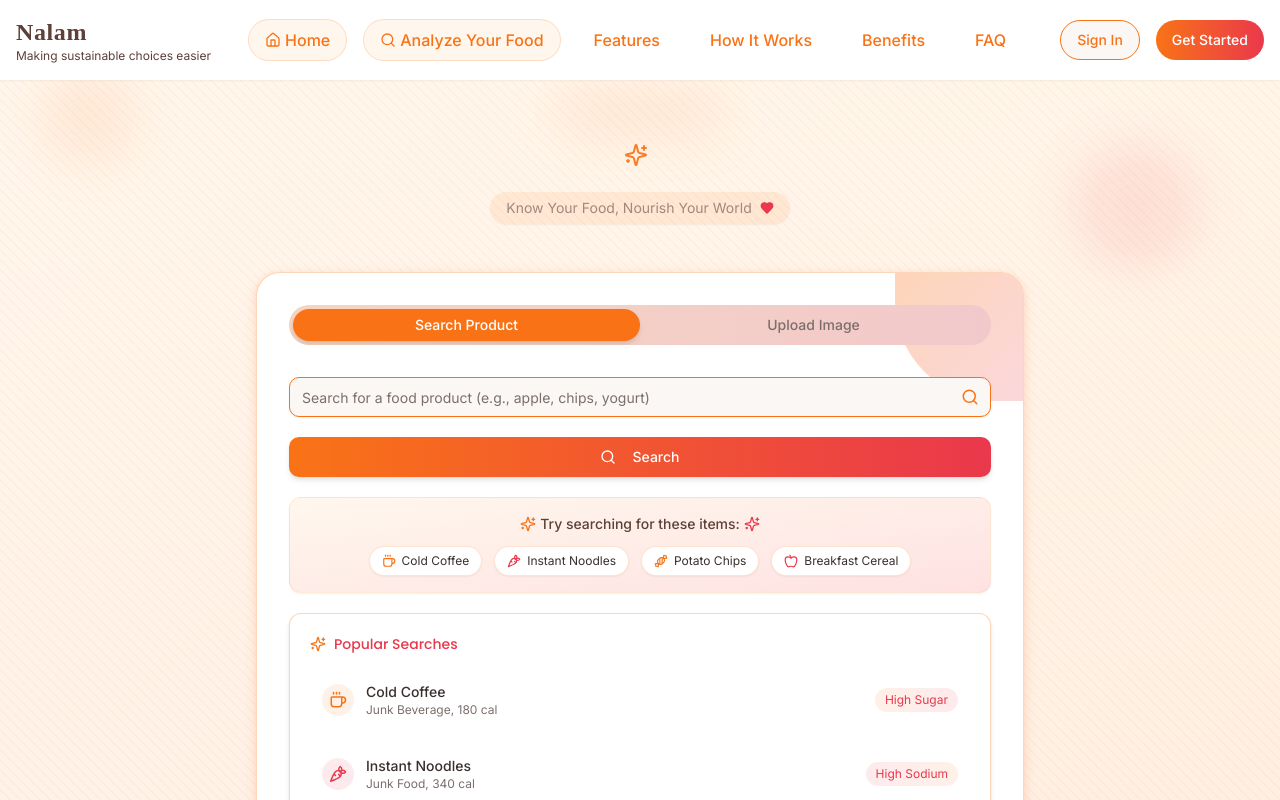
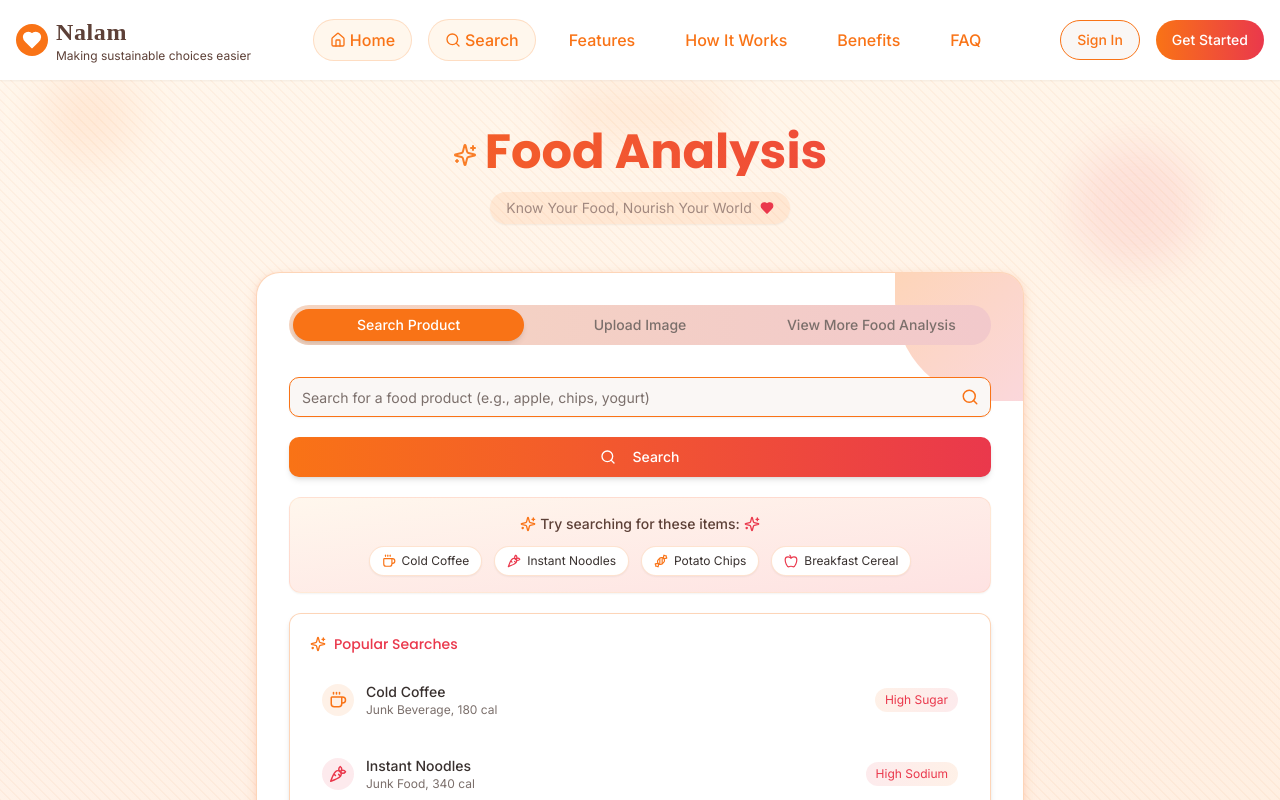
Before and after one commit to ChillandBuild/Nalam, a React (Vite) app: page /search in a window 1280 px wide. Shown: the top 800 px of the page. Built offline with nearby package versions, Linux system fonts and the light colour scheme.

Commit message:
Refactor: Update logo and search component
- Replaced the existing logo with a new one.
- Changed the "Analyze Your Food" component to a "Search" component.
- Implemented navigation to the "view more food analysis" tab upon pressing the search component.

```diff
--- a/src/components/Navbar.tsx
+++ b/src/components/Navbar.tsx
@@ -1,4 +1,3 @@
-
 import { Button } from "@/components/ui/button";
 import { useState } from "react";
 import { Link } from "react-router-dom";
@@ -32,6 +31,9 @@ const Navbar = () => {
       <div className="container px-4 mx-auto flex items-center justify-between">
         <div className="flex items-center">
           <Link to="/" className="flex items-center gap-2">
+            <div className="w-8 h-8 rounded-full bg-[#F97316] flex items-center justify-center">
+              <Heart className="w-5 h-5 text-white fill-white" />
+            </div>
             <div className="flex flex-col">
               <h1 className="font-['Hugh_is_Life'] text-2xl text-nalam-earth-dark tracking-wide">Nalam</h1>
               <p className="text-xs text-nalam-earth-dark">Making sustainable choices easier</p>
@@ -50,31 +52,15 @@ const Navbar = () => {
             Home
           </a>
 
-          {/* Search form with curvy design and integrated text */}
+          {/* Search component with "View More Food Analysis" tab */}
           <div className="relative">
-            <button
-              onClick={() => setIsCommandOpen(true)}
+            <Link
+              to="/search"
               className="text-[#F97316] hover:text-[#ea384c] transition-colors font-medium flex items-center gap-1 px-4 py-2 rounded-full bg-[#FFF7ED] border border-[#F97316]/20"
             >
               <Search className="w-4 h-4" />
-              <span>Analyze Your Food</span>
-            </button>
-
-            <CommandDialog open={isCommandOpen} onOpenChange={setIsCommandOpen}>
-              <Command className="rounded-xl border border-[#F97316]/20">
-                <CommandInput placeholder="Search and analyze your food..." className="rounded-t-xl" />
-                <CommandList className="rounded-b-xl">
-                  <CommandEmpty>No results found.</CommandEmpty>
-                  <CommandGroup heading="Suggestions">
-                    <CommandItem className="rounded-md">Apple</CommandItem>
-                    <CommandItem className="rounded-md">Banana</CommandItem>
-                    <CommandItem className="rounded-md">Orange</CommandItem>
-                    <CommandItem className="rounded-md">Coffee</CommandItem>
-                    <CommandItem className="rounded-md">Instant Noodles</CommandItem>
-                  </CommandGroup>
-                </CommandList>
-              </Command>
-            </CommandDialog>
+              <span>Search</span>
+            </Link>
           </div>
 
           {/* Other navigation links */}
@@ -149,16 +135,14 @@ const Navbar = () => {
             </a>
 
             {/* Mobile Search */}
-            <button
-              onClick={() => {
-                setIsCommandOpen(true);
-                setIsMenuOpen(false);
-              }}
+            <Link
+              to="/search"
               className="text-[#F97316] hover:text-[#ea384c] transition-colors py-2 font-medium flex items-center gap-1 px-4 rounded-full bg-[#FFF7ED]/50"
+              onClick={() => setIsMenuOpen(false)}
             >
               <Search className="w-4 h-4" />
-              Analyze Your Food
-            </button>
+              Search
+            </Link>
 
             <a href="#features" className="text-[#F97316] hover:text-[#ea384c] transition-colors py-2 px-4 font-medium rounded-full hover:bg-[#FFF7ED]/50">Features</a>
             <a href="#how-it-works" className="text-[#F97316] hover:text-[#ea384c] transition-colors py-2 px-4 font-medium rounded-full hover:bg-[#FFF7ED]/50">How It Works</a>
--- a/src/pages/Search.tsx
+++ b/src/pages/Search.tsx
@@ -38,6 +38,7 @@ const Search = () => {
 
           <h1 className="text-3xl md:text-4xl lg:text-5xl font-display font-bold mb-4 orange-red-text relative z-10">
             <Sparkles className="inline-block mr-2 text-[#F97316] animate-pulse" size={24} />
+            Food Analysis
           </h1>
 
           <div className="flex flex-col items-center gap-3">
@@ -55,6 +56,7 @@ const Search = () => {
             <TabsList className="w-full mb-6 orange-red-gradient-light rounded-full overflow-hidden">
               <TabsTrigger value="search" className="flex-1 rounded-full data-[state=active]:bg-[#F97316] data-[state=active]:text-white data-[state=active]:shadow-md">Search Product</TabsTrigger>
               <TabsTrigger value="upload" className="flex-1 rounded-full data-[state=active]:bg-[#ea384c] data-[state=active]:text-white data-[state=active]:shadow-md">Upload Image</TabsTrigger>
+              <TabsTrigger value="more" className="flex-1 rounded-full data-[state=active]:bg-[#F97316] data-[state=active]:text-white data-[state=active]:shadow-md">View More Food Analysis</TabsTrigger>
             </TabsList>
 
             <TabsContent value="search" className="mt-0 pt-2">
@@ -63,6 +65,35 @@ const Search = () => {
 
             <TabsContent value="upload" className="mt-0 pt-2">
               <ImageUpload onUploadResult={handleSearchResult} setIsLoading={setIsLoading} />
+            </TabsContent>
+
+            <TabsContent value="more" className="mt-0 pt-2">
+              <div className="p-6 text-center">
+                <h3 className="text-lg font-semibold mb-4">More Food Analysis Options</h3>
+                <p className="mb-6">Explore our comprehensive food database and learn more about your favorite products.</p>
+
+                <div className="grid grid-cols-1 sm:grid-cols-2 gap-4">
+                  <div className="bg-[#FFF7ED] p-4 rounded-lg border border-[#F97316]/20 hover:shadow-md transition-shadow">
+                    <h4 className="font-medium mb-2">Trending Products</h4>
+                    <p className="text-sm text-muted-foreground">Discover what foods others are analyzing right now.</p>
+                  </div>
+
+                  <div className="bg-[#FFF7ED] p-4 rounded-lg border border-[#F97316]/20 hover:shadow-md transition-shadow">
+                    <h4 className="font-medium mb-2">Healthy Alternatives</h4>
+                    <p className="text-sm text-muted-foreground">Find better options for your favorite foods.</p>
+                  </div>
+
+                  <div className="bg-[#FFF7ED] p-4 rounded-lg border border-[#F97316]/20 hover:shadow-md transition-shadow">
+                    <h4 className="font-medium mb-2">Seasonal Recommendations</h4>
+                    <p className="text-sm text-muted-foreground">Foods that are in season and sustainability scores.</p>
+                  </div>
+
+                  <div className="bg-[#FFF7ED] p-4 rounded-lg border border-[#F97316]/20 hover:shadow-md transition-shadow">
+                    <h4 className="font-medium mb-2">Detailed Nutrition</h4>
+                    <p className="text-sm text-muted-foreground">Deep dive into detailed nutrition information.</p>
+                  </div>
+                </div>
+              </div>
             </TabsContent>
           </Tabs>
         </div>
```
